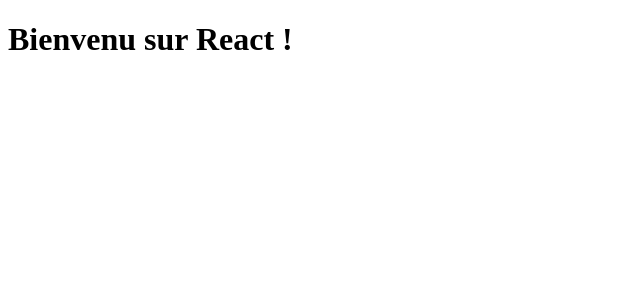
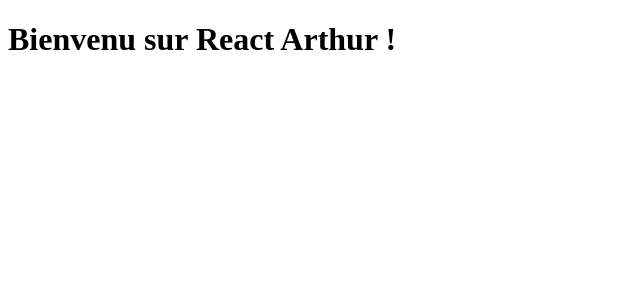
Before and after one commit to WebMamba/FormationReact, a React (Create React App) app: page / in a window 1280 px wide. Shown: the top 300 px of the page, without its empty margins (0-640 px from the left). Built offline with nearby package versions, Linux system fonts and the light colour scheme.

Commit message:
test du hello world

```diff
--- a/src/components/HelloWorld/index.jsx
+++ b/src/components/HelloWorld/index.jsx
@@ -1,5 +1,5 @@
 export default function HelloWorld() {
-    const name = <script>{`console.log("hello world")`}</script>;
+    const name = "Arthur";
 
     return (
         <>
```
Also changed, not shown: 1 other file (tests, documents, lock files or other folders).
